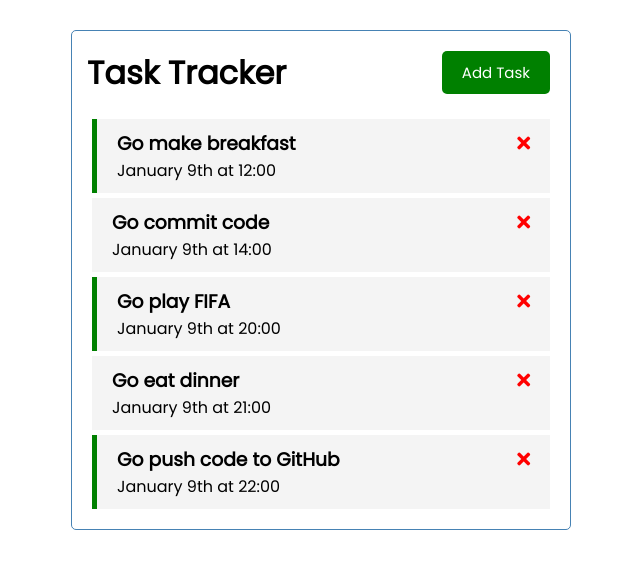
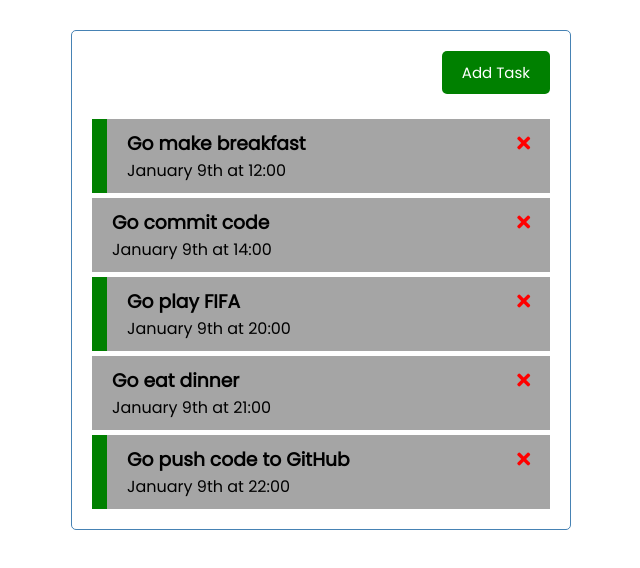
Before and after one commit to AdeDevs/To-Do-With-Vue, a Vue app: page / in a window 1280 px wide. Shown: the top 568 px of the page, without its empty margins (319-959 px from the left). Built offline with nearby package versions, Linux system fonts and the light colour scheme.

Commit message:
Update Header.vue and Task.vue

```diff
--- a/src/components/Header.vue
+++ b/src/components/Header.vue
@@ -1,4 +1,4 @@
-<template>
+  <template>
   <header>
     <h1>{{ title }}</h1>
     <Button
@@ -25,6 +25,7 @@ export default {
 
 <style scoped>
 header {
+  color: white;
   display: flex;
   justify-content: space-between;
   align-items: center;
--- a/src/components/Task.vue
+++ b/src/components/Task.vue
@@ -26,14 +26,19 @@ export default {
 }
 
 .task {
-  background: #f4f4f4;
+  background: rgb(165, 165, 165);
   margin: 5px;
   padding: 10px 20px;
   cursor: pointer;
 }
 
+.task:hover {
+  background-color: rgb(233, 233, 233);
+  transition: 400ms;
+}
+
 .task.reminder {
-  border-left: 5px solid green;
+  border-left: 15px solid green;
 }
 
 .task h3 {
```
